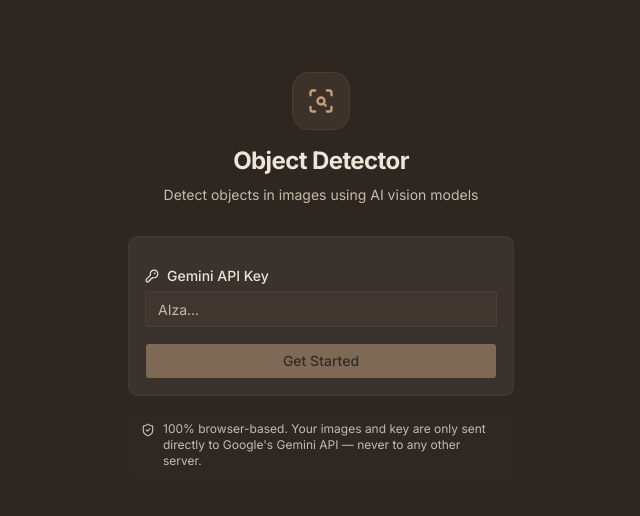
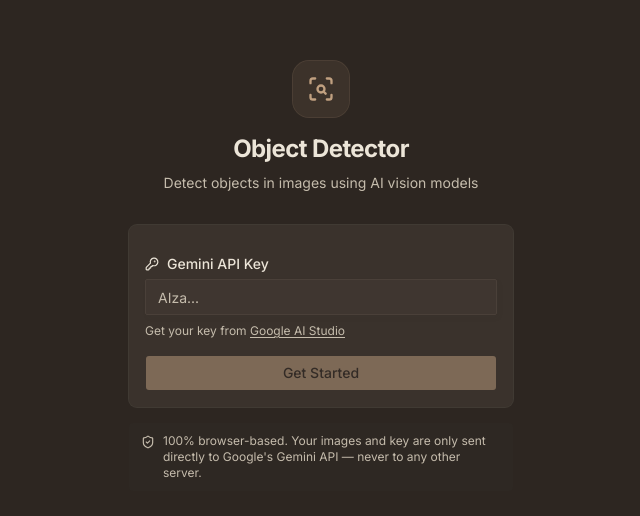
Before and after one commit to harrismcc/object_detector, a React (Vite) app: page / in a window 1280 px wide. Shown: the part 124-640 px from the top of the page, without its empty margins (319-959 px from the left). Built offline with nearby package versions, Linux system fonts and the light colour scheme.

Commit message:
Ai studio link

```diff
--- a/src/App.tsx
+++ b/src/App.tsx
@@ -402,6 +402,17 @@
                   }}
                   placeholder="AIza..."
                 />
+                <p className="text-xs text-muted-foreground">
+                  Get your key from{" "}
+                  <a
+                    href="https://aistudio.google.com/app/api-keys"
+                    target="_blank"
+                    rel="noopener noreferrer"
+                    className="underline underline-offset-2 hover:text-foreground transition-colors"
+                  >
+                    Google AI Studio
+                  </a>
+                </p>
               </div>
               <Button
                 onClick={saveApiKey}
```
